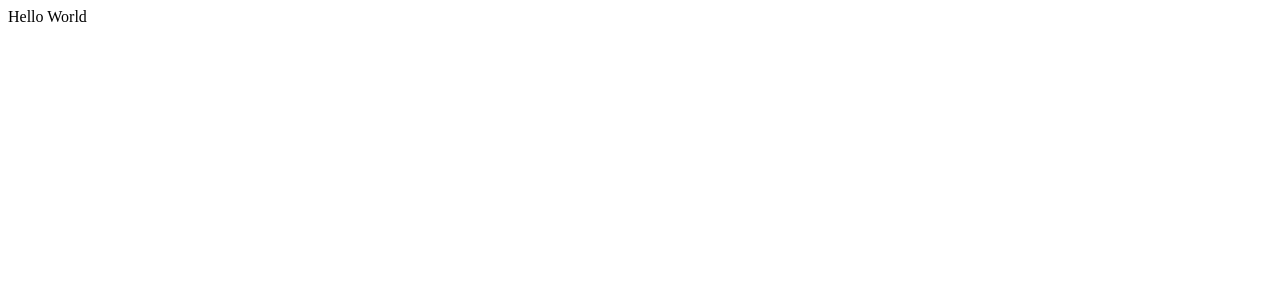
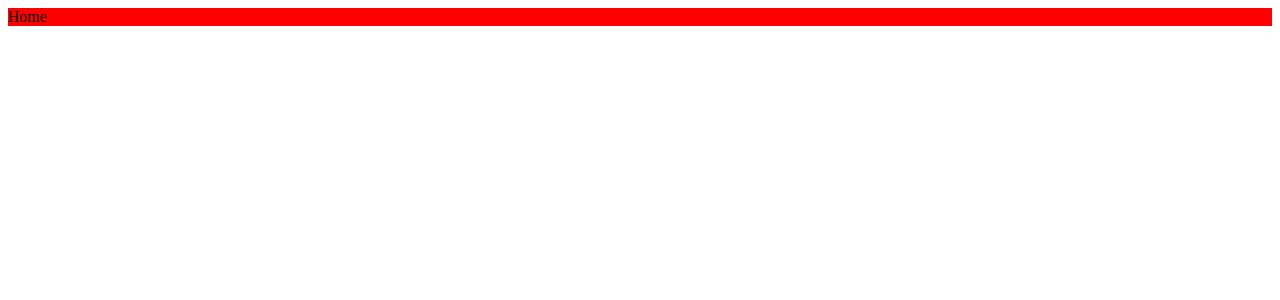
Before and after one commit to ishanka158/react-admin-dashboard, a React (Vite) app: page / in a window 1280 px wide. Shown: the top 300 px of the page. Built offline with nearby package versions, Linux system fonts and the light colour scheme.

Commit message:
initial home section

```diff
--- a/src/App.tsx
+++ b/src/App.tsx
@@ -1,7 +1,9 @@
+import Home from "./pages/home/Home"
+
 function App() {
 
   return (
-    <div>Hello World</div>
+    <div><Home></Home></div>
   )
 }
 
--- /dev/null
+++ b/src/pages/home/Home.scss
@@ -0,0 +1,3 @@
+.home{
+    background-color: red;
+}
--- /dev/null
+++ b/src/pages/home/Home.tsx
@@ -0,0 +1,9 @@
+import "./Home.scss"
+
+const Home = () =>{
+    return(
+        <div className="home">Home</div>
+    )
+}
+
+export default Home
```
